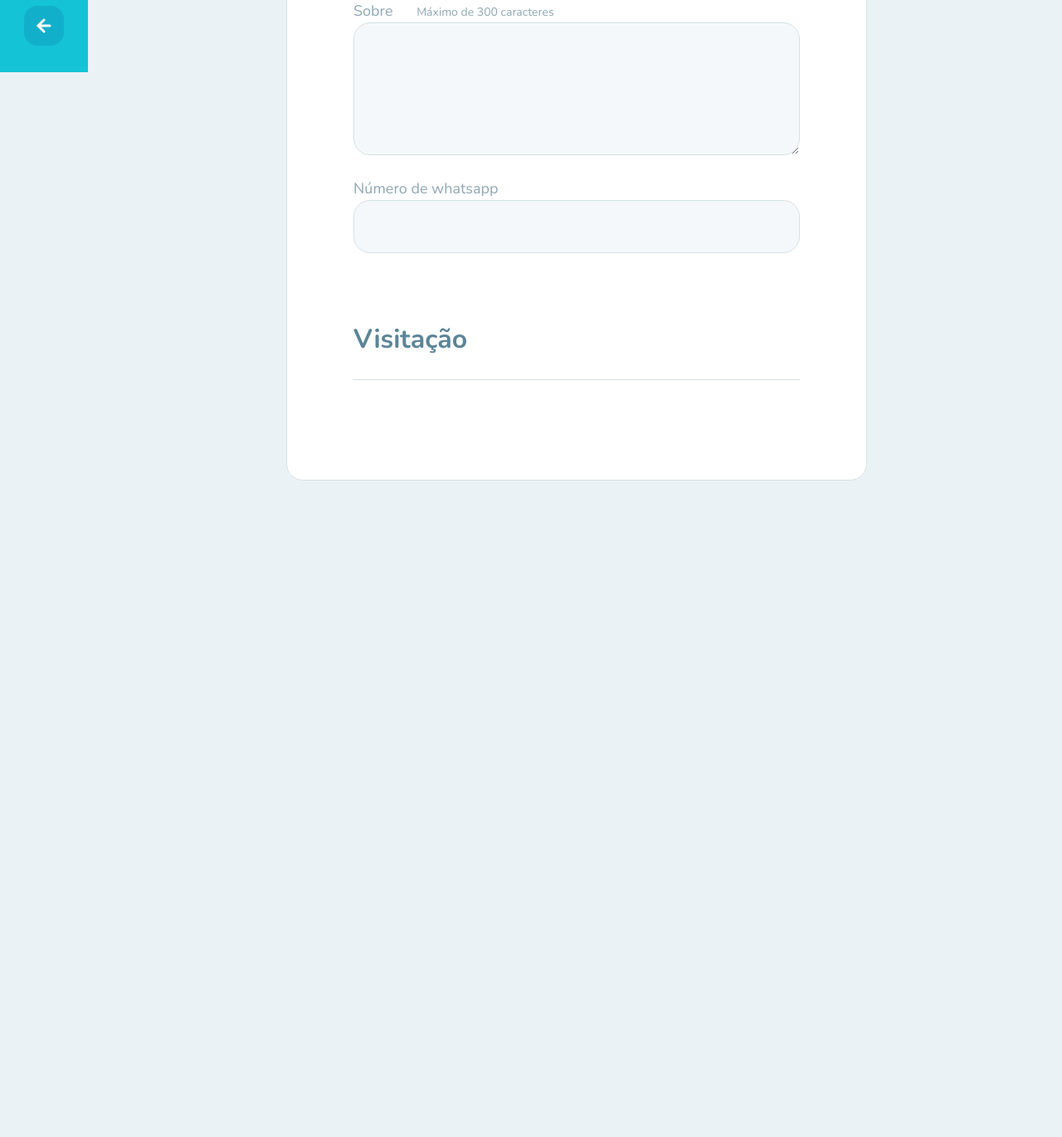
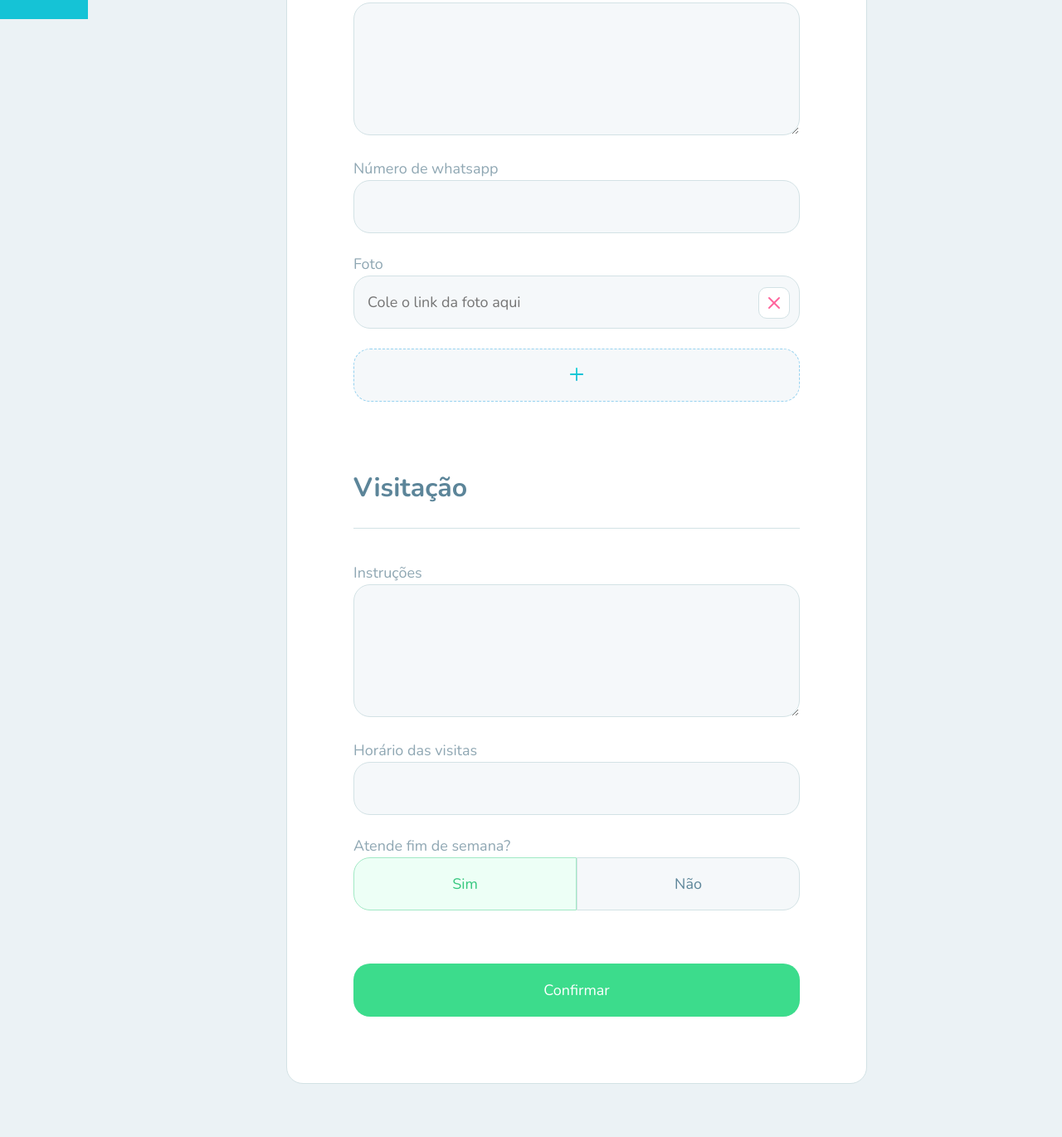
Before and after one commit to Marcus-pod/nlw3-happy, a web app: file create-orphanage.html in a window 1280 px wide. Shown: the part 777-2147 px from the top of the page at 83% size. Before the commit the page ends 1356 px from the top, so only its background shows below. Run offline with its HTML, style and script files only (its server is not run), Linux system fonts and the light colour scheme; some libraries are stand-ins or nearby versions.

Commit message:
Finalizando o terceiro dia

```diff
--- a/create-orphanage.html
+++ b/create-orphanage.html
@@ -26,6 +26,7 @@
     <link rel="stylesheet" href="./public/css/sidebar.css" />
     <link rel="stylesheet" href="./public/css/map.css" />
     <link rel="stylesheet" href="./public/css/form.css" />
+    <link rel="stylesheet" href="./public/css/buttons.css" />
     <link rel="stylesheet" href="./public/css/page-create-orphanage.css" />
 
     <link
@@ -34,7 +35,7 @@
     />
   </head>
   <body>
-    <div id="create-orphanage">
+    <div id="page-create-orphanage">
       <aside class="animate-right sidebar">
         <img src="./public/images/map-marker.svg" alt="Happy" />
         <footer>
@@ -51,6 +52,8 @@
 
             <div class="map-container">
               <div id="mapid"></div>
+              <input type="hidden" name="lat" />
+              <input type="hidden" name="lng" />
 
               <footer>
                 <a href="#" id="select-point">
@@ -61,22 +64,86 @@
 
             <div class="input-block">
               <label for="name">Nome</label>
-              <input id="name" name="name" />
+              <input id="name" name="name" required />
             </div>
 
             <div class="input-block">
-              <label for="about">Sobre    <span>Máximo de 300 caracteres</span> </label>
-              <textarea id="about" name="about"></textarea>
+              <label for="about"
+                >Sobre <span>Máximo de 300 caracteres</span>
+              </label>
+              <textarea id="about" name="about" required></textarea>
             </div>
 
             <div class="input-block">
               <label for="whatsapp">Número de whatsapp</label>
-              <input id="whatsapp" name="whatsapp" />
+              <input id="whatsapp" name="whatsapp" required />
+            </div>
+
+            <div class="input-block images">
+              <label for="images">Foto</label>
+
+              <div class="images-upload" id="images">
+                <div class="new-upload">
+                  <input
+                    name="images"
+                    placeholder="Cole o link da foto aqui"
+                    required
+                  />
+                  <span onclick="deleteField(event)">
+                    <img
+                      src="./public/images/remove-file.svg"
+                      alt="Remover Foto"
+                    />
+                  </span>
+                </div>
+              </div>
+
+              <button onclick="addPhotoField()" type="button">
+                <img src="./public/images/add-file.svg" alt="Nova Imagem" />
+              </button>
             </div>
           </fieldset>
 
           <fieldset>
             <legend>Visitação</legend>
+
+            <div class="input-block">
+              <label for="instructions">Instruções</label>
+              <textarea
+                id="instructions"
+                name="instructions"
+                required
+              ></textarea>
+            </div>
+
+            <div class="input-block">
+              <label for="opening_hours">Horário das visitas</label>
+              <input id="opening_hours" name="opening_hours" required />
+            </div>
+
+            <div class="input-block">
+              <label for="open_on_weekends">Atende fim de semana?</label>
+              <input
+                type="hidden"
+                id="open_on_weekends"
+                name="open_on_weekends"
+                value="1"
+                required
+              />
+
+              <div class="button-select">
+                <button data-value="1"
+                onclick="toggleSelect(event)"
+                type="button"
+                class="active">Sim</button>
+                <button data-value="0"
+                onclick="toggleSelect(event)"
+                type="button"
+                >Não</button>
+              </div>
+
+              <button type="submit" class="primary-button">Confirmar</button>
+            </div>
           </fieldset>
         </form>
       </main>
--- a/orphanage.html
+++ b/orphanage.html
@@ -25,6 +25,7 @@
     <link rel="stylesheet" href="./public/css/animations.css" />
     <link rel="stylesheet" href="./public/css/sidebar.css" />
     <link rel="stylesheet" href="./public/css/map.css" />
+    <link rel="stylesheet" href="./public/css/buttons.css" />
     <link rel="stylesheet" href="./public/css/page-orphanage.css" />
 
     <link
--- /dev/null
+++ b/public/css/buttons.css
@@ -0,0 +1,55 @@
+.primary-button {
+    margin-top: 6.4rem;
+
+    width: 100%;
+    height: 6.4rem;
+    border: none;
+
+    cursor: pointer;
+
+    background: #3CDC8C;
+
+    border-radius: 2rem;
+    color: white;
+
+    display: flex;
+    align-items: center;
+    justify-content: center;
+
+    transition: background-color .2s;
+}
+
+.primary-button:hover {
+    background: #36cf82;
+}
+
+.primary-button img {
+    margin-left: 1.6rem;
+}
+
+.button-select {
+    display: grid;
+    grid-template-columns: 1fr 1fr;
+}
+
+.button-select button {
+    height: 6.4rem;
+    background: #f5f8fa;
+    border: 1px solid #d3e2e5;
+    color: #5c8599;
+    cursor: pointer;
+}
+
+.button-select button.active {
+    background: #edfff6;
+    border: 1px solid #a1e9c5;
+    color: #37c77f;
+}
+
+.button-select button:first-child {
+    border-radius: 2rem 0 0 2rem;
+}
+
+.button-select button:last-child {
+    border-radius: 0 2rem 2rem 0;
+}
--- a/public/css/form.css
+++ b/public/css/form.css
@@ -3,7 +3,6 @@ form {
     margin: 6.4rem auto;
     background: white;
     border: 1px solid #D3E2E5;
-
     border-radius: 2rem;
 
     overflow: hidden;
@@ -66,9 +65,51 @@ fieldset legend {
     padding: 0 1.6rem;
 }
 
+.input-block input:valid,
+.input-block textarea:valid {
+    border: 1px solid #a1e9c5;
+}
+
 .input-block textarea {
     height: clamp(12rem, 16rem, 24rem);
     resize: vertical;
     padding: 1.6rem;
     line-height: 2.8rem;
 }
+
+.input-block.images button {
+    border: 1px dashed #96d2f0;
+    width: 100%;
+    background: #f5f8fa;
+    height: 6.4rem;
+    padding: 0 1.6rem;
+    margin-top: 2.4rem;
+    border-radius: 2rem;
+
+    cursor: pointer;
+}
+
+.new-upload {
+    position: relative;
+}
+
+.new-upload + .new-upload {
+    margin-top: 2.4rem;
+}
+
+.new-upload span {
+    position: absolute;
+    right: 12px;
+    bottom: 12px;
+
+    background: #ffffff;
+
+    display: flex;
+
+    border: 1px solid #d3e2e5;
+    box-sizing: border-box;
+    border-radius: 10px;
+    padding: .6rem;
+
+    cursor: pointer;
+}
--- a/public/css/map.css
+++ b/public/css/map.css
@@ -2,7 +2,7 @@
 .map-container {
     margin-top: 6.4rem;
     background: #E6F7FB;
-    border: 1px solid #B3DAE2;
+    border: 1px solid #dde3f0;
     border-radius: 2rem;
 }
 
@@ -20,6 +20,7 @@
 .map-container footer a {
     color: #0089A5;
     text-decoration: none;
+    font-weight: 700;
 }
 
 .map-container .leaflet-container {
--- a/public/css/page-create-orphanage.css
+++ b/public/css/page-create-orphanage.css
@@ -8,7 +8,7 @@ main {
 }
 
 .map-container {
-    margin-bottom: 0 0 4rem;
+    margin: 0 0 4rem;
 }
 
 .map-container .leaflet-container {
--- a/public/scripts/page-create-orphanage.js
+++ b/public/scripts/page-create-orphanage.js
@@ -0,0 +1,91 @@
+// create map
+const map = L.map("mapid").setView([-10.9360857, -37.0717485], 15);
+
+// create and add TileLayer
+
+L.tileLayer('https://{s}.tile.openstreetmap.org/{z}/{x}/{y}.png').addTo(map);
+
+// create icon
+const icon = L.icon({
+  iconUrl: "./public/images/map-marker.svg",
+  iconSize: [58, 68],
+  iconAnchor: [29, 68],
+})
+
+let marker;
+
+// create and add marker
+map.on('click', (event) => {
+
+    const lat = event.latlng.lat;
+    const lng = event.latlng.lng;
+
+    document.querySelector('[name=lat]').value = lat;
+    document.querySelector('[name=lng]').value = lng;
+
+    // remover icon
+    marker && map.removeLayer(marker)
+
+    // add icon layer
+    marker = L.marker([lat, lng], { icon })
+    .addTo(map)
+})
+
+
+// adicionar campo de fotos
+function addPhotoField() {
+    // pegar o container de fotos #images
+    const container = document.querySelector('#images')
+
+    // pegar o container para duplicar .new-image
+    const fieldsContainer = document.querySelectorAll('.new-upload')
+
+    // realizar o clone da ultima imagem adicionada
+    const newFieldContainer = fieldsContainer[fieldsContainer.length - 1].cloneNode(true)
+
+    // verificar se o campo esta vazio, se sim, não adicionar ao container de imagens
+    const input = newFieldContainer.children[0]
+
+    if(input.value == "") {
+        return
+    }
+
+    // limpar o campo antes de adicionar ao container de imagens
+    input.value = ""
+
+    // adicionar o clone ao container de #images
+    container.appendChild(newFieldContainer)
+}
+
+function deleteField(event) {
+    const span = event.currentTarget
+
+    const fieldsContainer = document.querySelectorAll('.new-upload')
+
+    if(fieldsContainer.length < 2) {
+        // limpar o valor do campo
+        span.parentNode.children[0]. value = ""
+        return
+    }
+
+    // deletar o campo
+    span.parentNode.remove()
+}
+
+// select yes or no
+function toggleSelect(event) {
+    // retirar classes .active (dos botões)
+    document.querySelectorAll('.button-select button')
+    .forEach(button => button.classList.remove('active'))
+
+    // colocar a class .active nesse botão clicado
+    const button = event.currentTarget
+    button.classList.add('active')
+
+    // atualizar o meu input hidden com o valor selecionado
+    const input = querySelector('[name="open_on_weekends"]')
+
+    // verificar se sim ou nao
+    input.value = button.dataset.value
+
+}
```
Also changed, not shown: public/css/page-orphanage.css (+0 -29 lines), public/images/add-file.svg (added), public/images/remove-file.svg (added).
